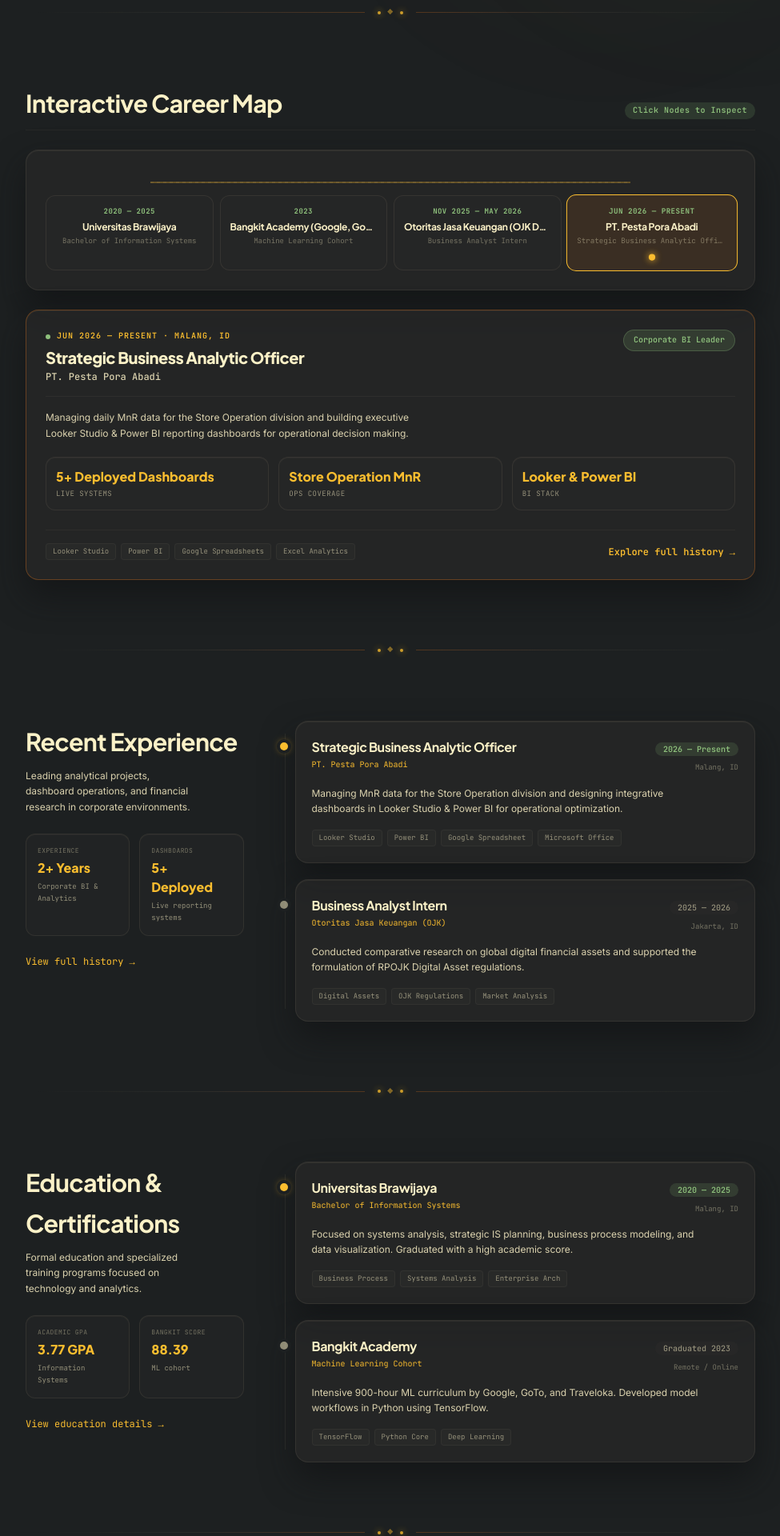
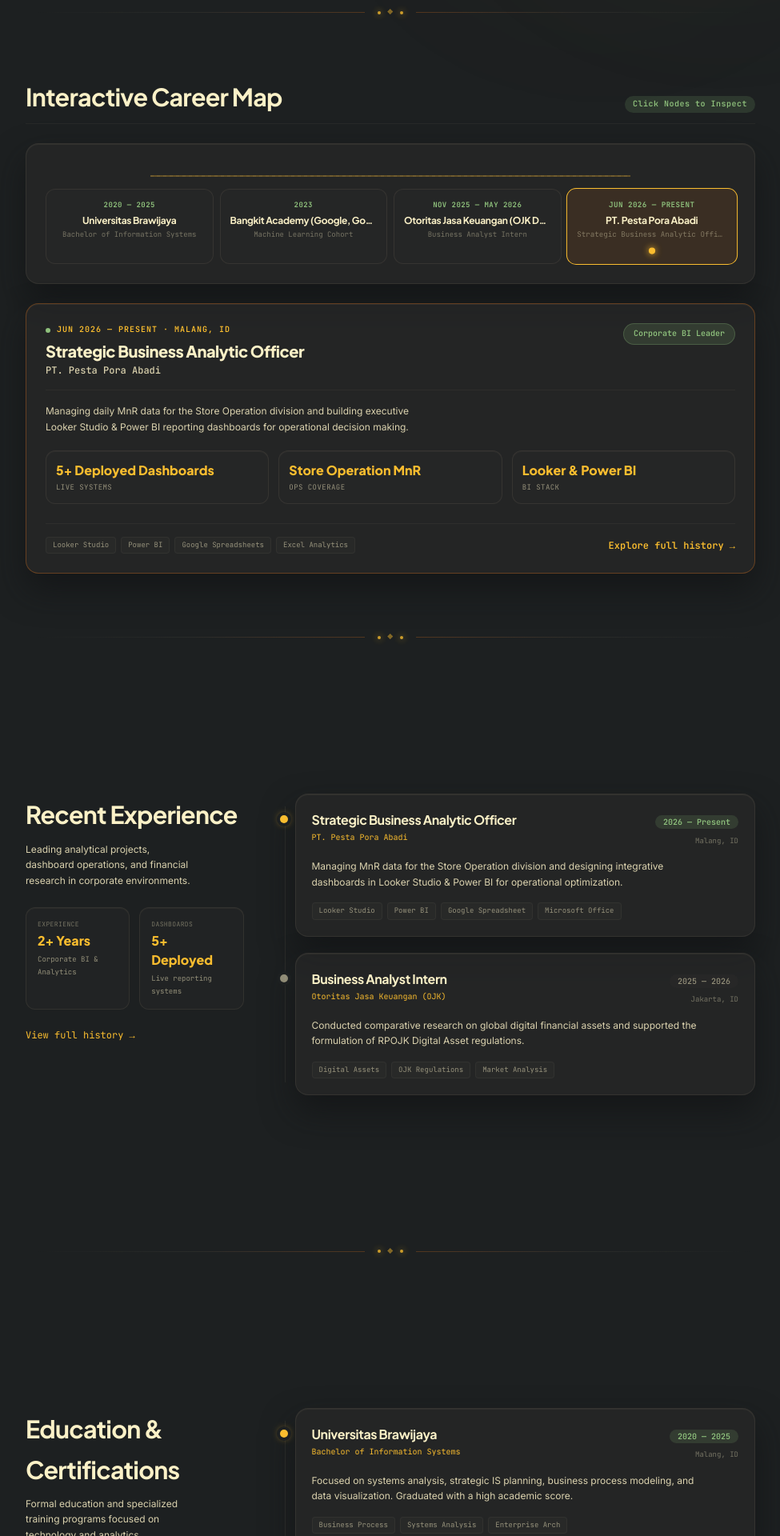
Before and after one commit to bhazheng/portfolioWebsite, a Nuxt app: page / in a window 1280 px wide. Shown: the part 880-2800 px from the top of the page at 80% size, without its empty margins (152-1127 px from the left). Built offline with nearby package versions, Linux system fonts and the light colour scheme.

Commit message:
feat(home): apply center-aligned direct CSS snap scroll to home sections

```diff
--- a/components/HomeView.vue
+++ b/components/HomeView.vue
@@ -66,7 +66,7 @@
     </div>
 
     <!-- INTERACTIVE CAREER JOURNEY MAP SECTION -->
-    <section id="career-journey" class="snap-start min-h-0 flex flex-col justify-center py-10 md:py-14 scroll-mt-6 md:scroll-mt-[90px]">
+    <section id="career-journey" class="snap-center snap-always min-h-[88vh] flex flex-col justify-center py-8 md:py-12 scroll-mt-0">
       <div class="flex items-baseline justify-between border-b border-line pb-2 mb-6">
         <h2 class="font-display font-bold text-[clamp(1.4rem,3vw,1.9rem)] tracking-tight text-paper">
           Interactive Career Map
@@ -160,7 +160,7 @@
     <div id="summary-sections" class="flex flex-col gap-0 scroll-mt-[90px]">
 
       <!-- 1. Recent Experience -->
-      <section id="experience-summary" class="snap-start min-h-0 flex flex-col justify-center py-10 md:py-14 scroll-mt-6 md:scroll-mt-[90px]">
+      <section id="experience-summary" class="snap-center snap-always min-h-[88vh] flex flex-col justify-center py-8 md:py-12 scroll-mt-0">
         <div class="grid grid-cols-[1fr_2.2fr] gap-10 max-[1024px]:grid-cols-[1fr_1.8fr] max-[768px]:grid-cols-1 max-[768px]:gap-6 items-start w-full">
           <!-- Left Column -->
           <div class="flex flex-col gap-6 sticky top-24 max-[768px]:relative max-[768px]:top-0">
@@ -253,7 +253,7 @@
       </div>
 
       <!-- 2. Education -->
-      <section id="education-summary" class="snap-start min-h-0 flex flex-col justify-center py-10 md:py-14 scroll-mt-6 md:scroll-mt-[90px]">
+      <section id="education-summary" class="snap-center snap-always min-h-[88vh] flex flex-col justify-center py-8 md:py-12 scroll-mt-0">
         <div class="grid grid-cols-[1fr_2.2fr] gap-10 max-[1024px]:grid-cols-[1fr_1.8fr] max-[768px]:grid-cols-1 max-[768px]:gap-6 items-start w-full">
           <div class="flex flex-col gap-6 sticky top-24 max-[768px]:relative max-[768px]:top-0">
             <div>
@@ -343,7 +343,7 @@
       </div>
 
       <!-- 3. Featured Projects -->
-      <section id="projects-summary" class="snap-start min-h-0 flex flex-col justify-center py-10 md:py-14 scroll-mt-6 md:scroll-mt-[90px]">
+      <section id="projects-summary" class="snap-center snap-always min-h-[88vh] flex flex-col justify-center py-8 md:py-12 scroll-mt-0">
         <div class="grid grid-cols-[1fr_2.2fr] gap-10 max-[1024px]:grid-cols-[1fr_1.8fr] max-[768px]:grid-cols-1 max-[768px]:gap-6 items-start w-full">
           <div class="flex flex-col gap-6 sticky top-24 max-[768px]:relative max-[768px]:top-0">
             <div>
@@ -425,7 +425,7 @@
       </div>
 
       <!-- 4. Key Skills -->
-      <section id="skills-summary" class="snap-start min-h-0 flex flex-col justify-center py-10 md:py-14 scroll-mt-6 md:scroll-mt-[90px]">
+      <section id="skills-summary" class="snap-center snap-always min-h-[88vh] flex flex-col justify-center py-8 md:py-12 scroll-mt-0">
         <div class="grid grid-cols-[1fr_2.2fr] gap-10 max-[1024px]:grid-cols-[1fr_1.8fr] max-[768px]:grid-cols-1 max-[768px]:gap-6 items-start w-full">
           <div class="flex flex-col gap-6 sticky top-24 max-[768px]:relative max-[768px]:top-0">
             <div>
```
Also changed, not shown: 1 other file (tests, documents, lock files or other folders).
